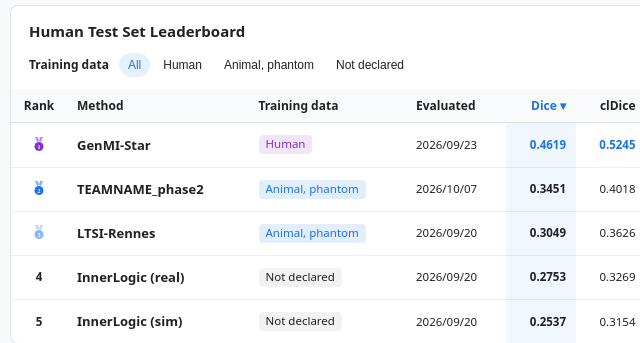
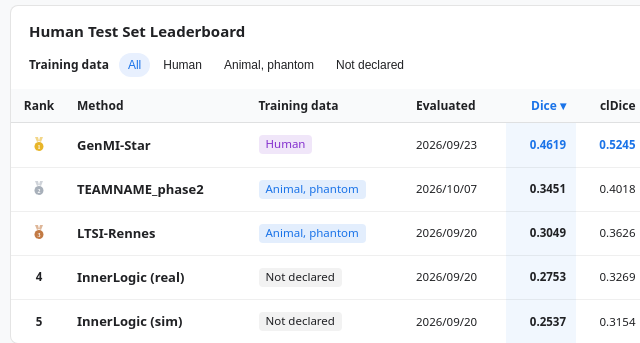
Before and after one commit to cathaction/cathaction.github.io, a plain HTML site: page index.html in a window 1280 px wide. Shown: the part 1340-1683 px from the top of the page, 218-858 px from the left. Drawn offline with Linux system fonts and the light colour scheme; a web font is replaced by a local one.

Commit message:
Gold, silver and bronze medals

```diff
--- a/index.html
+++ b/index.html
@@ -275,7 +275,7 @@
 (function () {
   const D = window.LEADERBOARD, $ = id => document.getElementById(id);
   const TAG = { human: "Human", ap: "Animal, phantom", undeclared: "Not declared" };
-  const MEDAL = ["#8430CE", "#1A73E8", "#8AB4F8"];
+  const MEDAL = ["#E8B528", "#A8B0BA", "#C27A44"];
   const medal = i => `<svg class="medal" viewBox="0 0 16 16"><path d="M4 1h3l1 4-2 1zM12 1H9L8 5l2 1z" fill="${MEDAL[i]}" opacity=".55"/><circle cx="8" cy="10.5" r="4.5" fill="${MEDAL[i]}"/><text x="8" y="12.6" text-anchor="middle" font-size="6" font-weight="700" fill="#fff" font-family="Google Sans Flex">${i + 1}</text></svg>`;
   const S = { set: "human", filter: "all", sort: null, dir: -1 };
   const COLS = {
```
